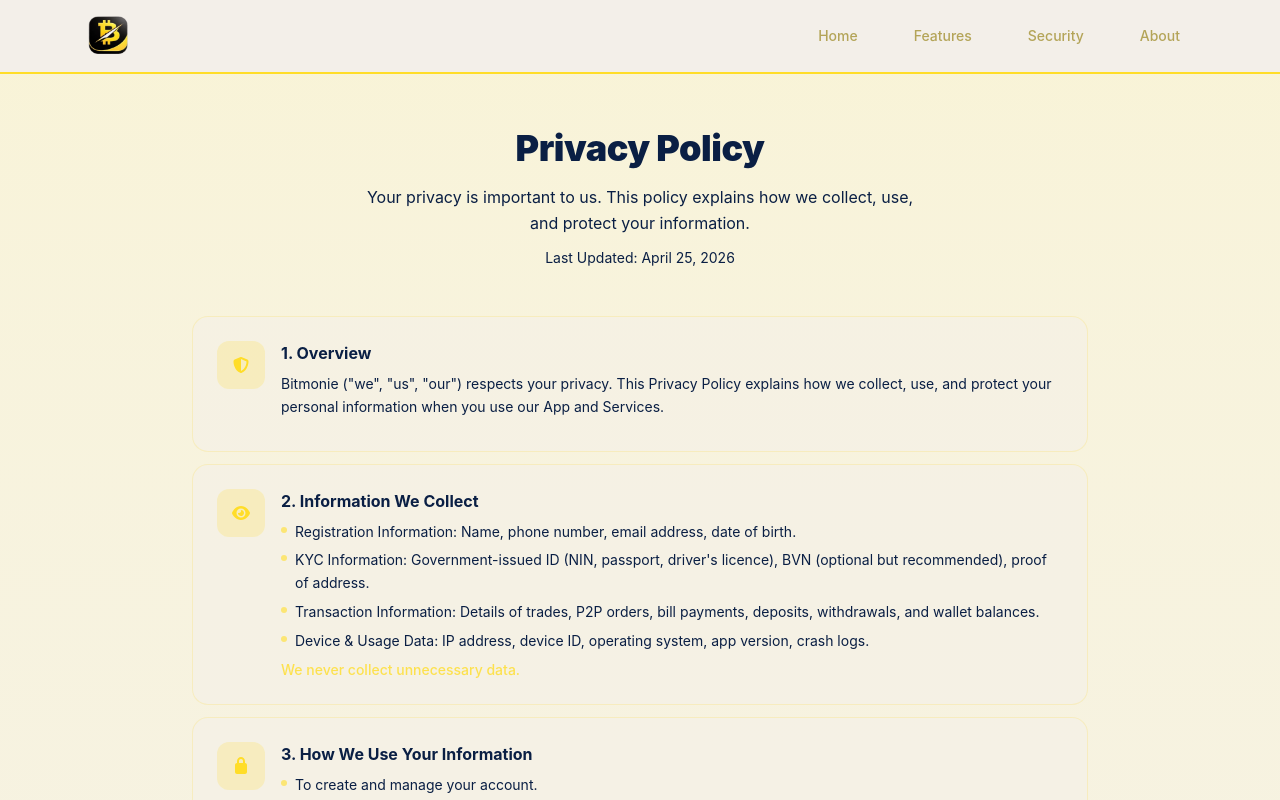
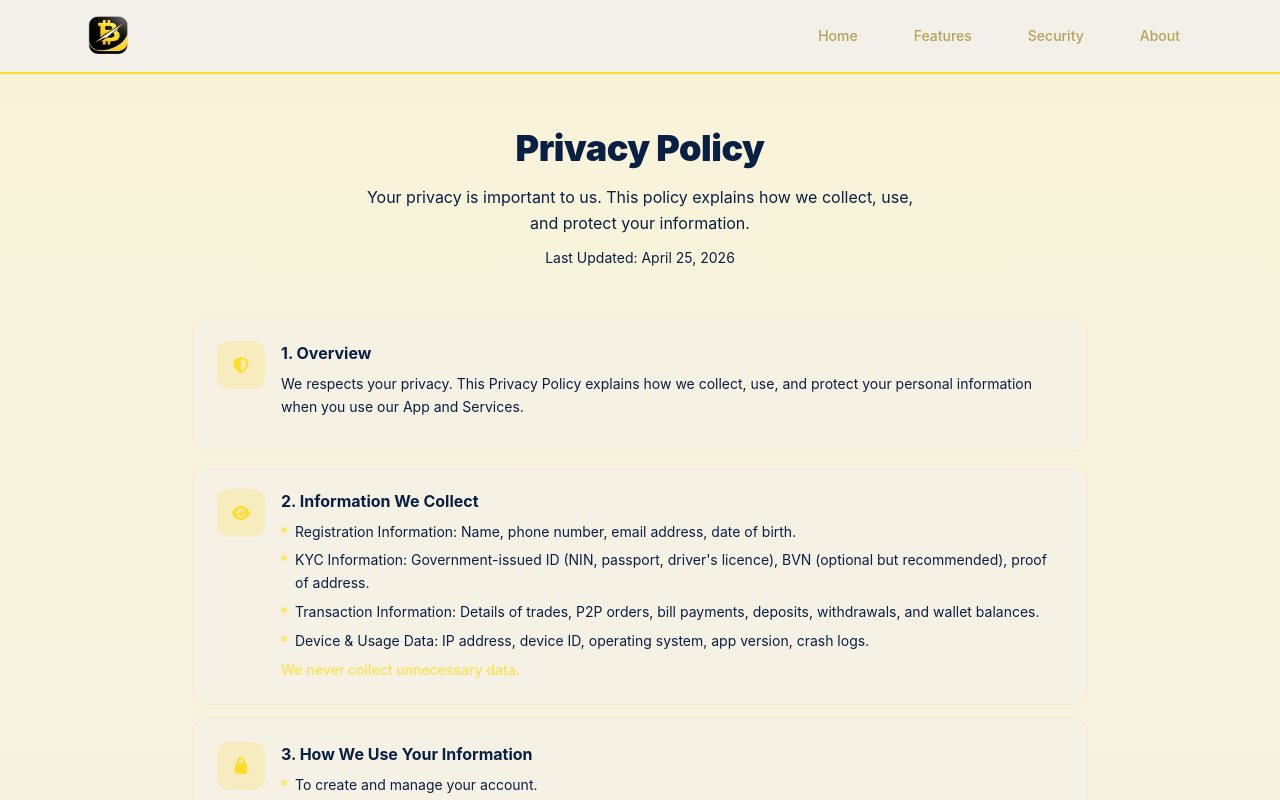
Before and after one commit to nwoemma/bitmonie, a React (Vite) app: page /privacy-policy in a window 1280 px wide. Shown: the top 800 px of the page. Built offline with nearby package versions, Linux system fonts and the light colour scheme.

Commit message:
added some changes

```diff
--- a/src/components/pages/PrivacyPolicy.tsx
+++ b/src/components/pages/PrivacyPolicy.tsx
@@ -10,7 +10,7 @@ const sections = [
   {
     icon: faShieldAlt,
     title: '1. Overview',
-    content: 'Bitmonie ("we", "us", "our") respects your privacy. This Privacy Policy explains how we collect, use, and protect your personal information when you use our App and Services.',
+    content: 'We respects your privacy. This Privacy Policy explains how we collect, use, and protect your personal information when you use our App and Services.',
   },
   {
     icon: faEye,
```
